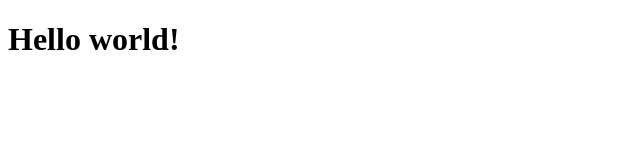
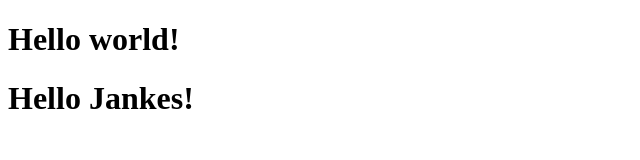
Before and after one commit to adamkowalski123/DevOpsTeam, a plain HTML site: page index.html in a window 1280 px wide. Shown: the whole page, without its empty margins (0-640 px from the left). Drawn offline with Linux system fonts and the light colour scheme.

Commit message:
Dodana linikja tekstu

```diff
--- a/index.html
+++ b/index.html
@@ -6,5 +6,6 @@
 
 	<body>
 		<h1>Hello world!</h1>
+	<h1>Hello Jankes!</h1>
 	</body>
 </html>
```
